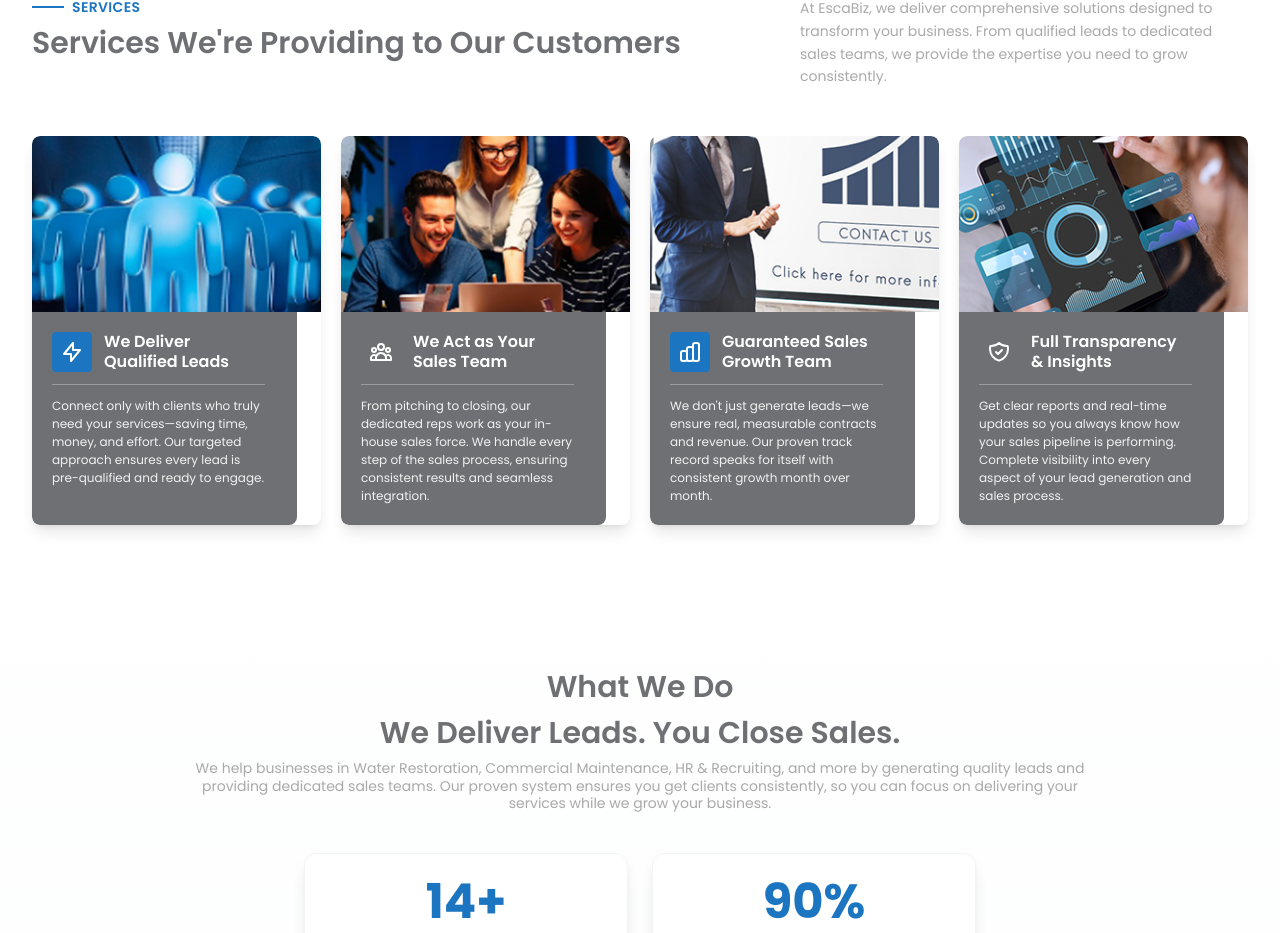
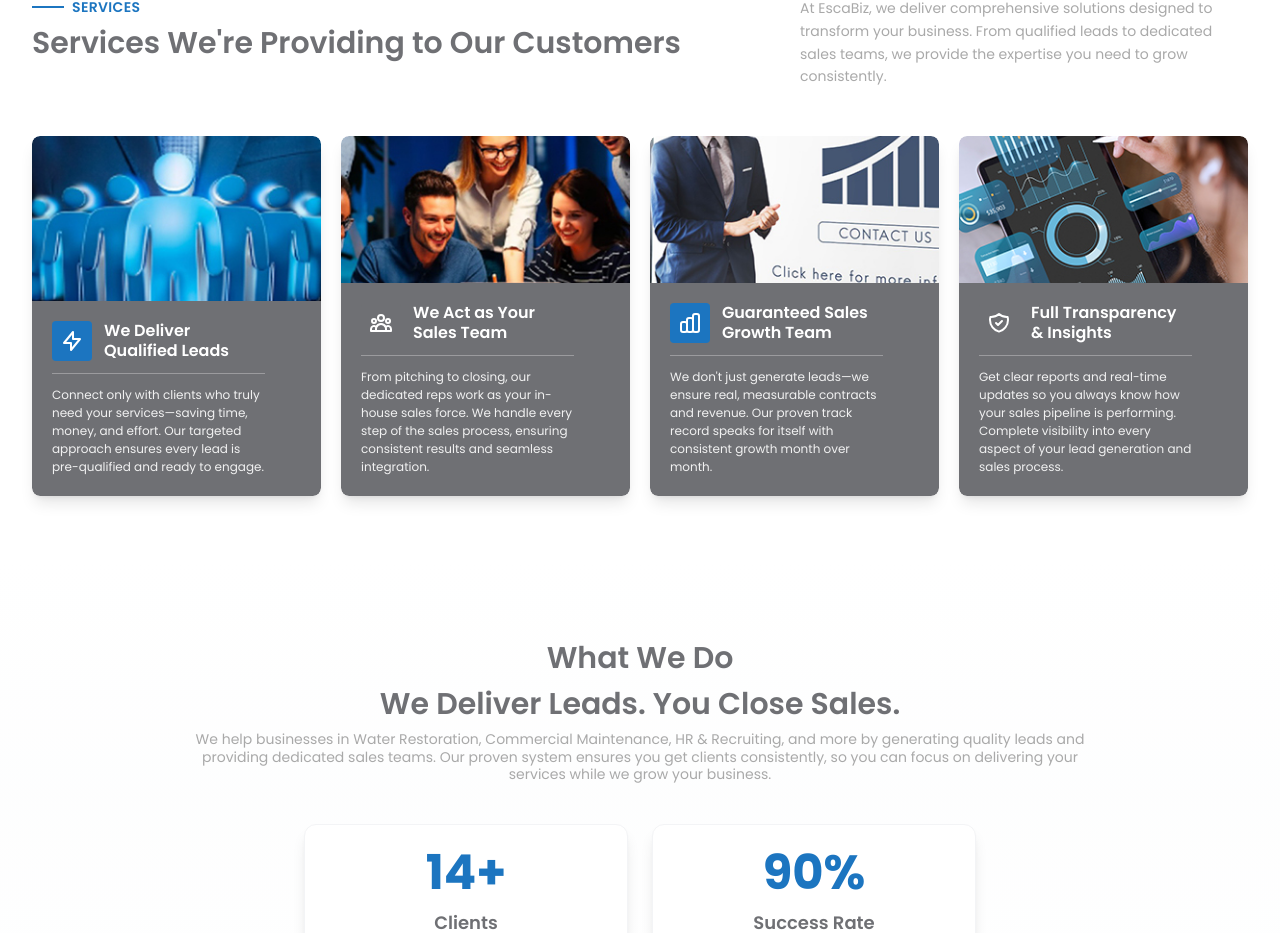
Before and after one commit to Sharmeen-Rauf/escabiz, a Next.js app: page / in a window 1280 px wide. Shown: the part 4019-4952 px from the top of the page. Built offline with nearby package versions, Linux system fonts and the light colour scheme.

Commit message:
Refactor Home page layout and content: adjust text alignment, improve spacing, and enhance visual consistency across various sections, including service cards and headings, for better user engagement and readability.

```diff
--- a/src/app/page.tsx
+++ b/src/app/page.tsx
@@ -963,9 +963,9 @@ export default function Home() {
             {/* Services Cards Grid */}
             <div className="grid grid-cols-1 md:grid-cols-2 lg:grid-cols-4 gap-4 lg:gap-5">
               {/* Card 1: We Deliver Qualified Leads */}
-              <div className="group rounded-lg overflow-hidden shadow-lg hover:shadow-xl transition-all duration-300 bg-white flex flex-col">
+              <div className="group rounded-lg overflow-hidden shadow-lg hover:shadow-xl transition-all duration-300 bg-white flex flex-col relative min-h-[320px] lg:min-h-[360px]">
                 {/* Upper Image Section - Reduced height for more content space */}
-                <div className="relative h-40 lg:h-44 overflow-hidden flex-shrink-0">
+                <div className="relative h-40 lg:h-44 overflow-hidden flex-shrink-0 z-0">
                   <Image
                     src="/1.jpg"
                     alt="We Deliver Qualified Leads"
@@ -974,8 +974,10 @@ export default function Home() {
                   />
                 </div>
 
-                {/* Lower Content Block */}
-                <div className="bg-[#6f7074] p-4 lg:p-5 rounded-b-lg mr-4 lg:mr-6 pr-6 lg:pr-8 group-hover:bg-[#1c75c0] transition-all duration-300 flex-1 flex flex-col">
+                {/* Main Card - Full Width, Covers Image */}
+                <div className="bg-[#6f7074] rounded-b-lg group-hover:bg-[#1c75c0] transition-all duration-300 flex-1 flex flex-col absolute bottom-0 left-0 right-0 w-full min-h-[140px] lg:min-h-[160px]">
+                  {/* Inner Card Container - Positioned on Left with Right Margin */}
+                  <div className="p-4 lg:p-5 pr-6 lg:pr-8 mr-4 lg:mr-6 flex-1 flex flex-col">
                     {/* Icon and Heading Row */}
                     <div className="flex items-start gap-3 mb-3">
                       {/* Icon with Square Background - Blue Theme */}
@@ -1000,11 +1002,12 @@ export default function Home() {
                     </p>
                   </div>
                 </div>
+              </div>
 
               {/* Card 2: We Act as Your Sales Team */}
-              <div className="group rounded-lg overflow-hidden shadow-lg hover:shadow-xl transition-all duration-300 bg-white flex flex-col">
+              <div className="group rounded-lg overflow-hidden shadow-lg hover:shadow-xl transition-all duration-300 bg-white flex flex-col relative min-h-[320px] lg:min-h-[360px]">
                 {/* Upper Image Section - Reduced height for more content space */}
-                <div className="relative h-40 lg:h-44 overflow-hidden flex-shrink-0">
+                <div className="relative h-40 lg:h-44 overflow-hidden flex-shrink-0 z-0">
                   <Image
                     src="/2.jpg"
                     alt="We Act as Your Sales Team"
@@ -1013,8 +1016,10 @@ export default function Home() {
                   />
                 </div>
 
-                {/* Lower Content Block */}
-                <div className="bg-[#6f7074] p-4 lg:p-5 rounded-b-lg mr-4 lg:mr-6 pr-6 lg:pr-8 group-hover:bg-[#1c75c0] transition-all duration-300 flex-1 flex flex-col">
+                {/* Main Card - Full Width, Covers Image */}
+                <div className="bg-[#6f7074] rounded-b-lg group-hover:bg-[#1c75c0] transition-all duration-300 flex-1 flex flex-col absolute bottom-0 left-0 right-0 w-full min-h-[140px] lg:min-h-[160px]">
+                  {/* Inner Card Container - Positioned on Left with Right Margin */}
+                  <div className="p-4 lg:p-5 pr-6 lg:pr-8 mr-4 lg:mr-6 flex-1 flex flex-col">
                     {/* Icon and Heading Row */}
                     <div className="flex items-start gap-3 mb-3">
                       {/* Icon with Square Background - Grey Theme */}
@@ -1039,11 +1044,12 @@ export default function Home() {
                     </p>
                   </div>
                 </div>
+              </div>
 
               {/* Card 3: Guaranteed Sales Growth Team */}
-              <div className="group rounded-lg overflow-hidden shadow-lg hover:shadow-xl transition-all duration-300 bg-white flex flex-col">
+              <div className="group rounded-lg overflow-hidden shadow-lg hover:shadow-xl transition-all duration-300 bg-white flex flex-col relative min-h-[320px] lg:min-h-[360px]">
                 {/* Upper Image Section - Reduced height for more content space */}
-                <div className="relative h-40 lg:h-44 overflow-hidden flex-shrink-0">
+                <div className="relative h-40 lg:h-44 overflow-hidden flex-shrink-0 z-0">
                   <Image
                     src="/3.jpg"
                     alt="Guaranteed Sales Growth Team"
@@ -1052,8 +1058,10 @@ export default function Home() {
                   />
                 </div>
 
-                {/* Lower Content Block */}
-                <div className="bg-[#6f7074] p-4 lg:p-5 rounded-b-lg mr-4 lg:mr-6 pr-6 lg:pr-8 group-hover:bg-[#1c75c0] transition-all duration-300 flex-1 flex flex-col">
+                {/* Main Card - Full Width, Covers Image */}
+                <div className="bg-[#6f7074] rounded-b-lg group-hover:bg-[#1c75c0] transition-all duration-300 flex-1 flex flex-col absolute bottom-0 left-0 right-0 w-full min-h-[140px] lg:min-h-[160px]">
+                  {/* Inner Card Container - Positioned on Left with Right Margin */}
+                  <div className="p-4 lg:p-5 pr-6 lg:pr-8 mr-4 lg:mr-6 flex-1 flex flex-col">
                     {/* Icon and Heading Row */}
                     <div className="flex items-start gap-3 mb-3">
                       {/* Icon with Square Background - Blue Theme */}
@@ -1078,11 +1086,12 @@ export default function Home() {
                   </p>
                 </div>
               </div>
+            </div>
 
               {/* Card 4: Full Transparency & Insights */}
-              <div className="group rounded-lg overflow-hidden shadow-lg hover:shadow-xl transition-all duration-300 bg-white flex flex-col">
+              <div className="group rounded-lg overflow-hidden shadow-lg hover:shadow-xl transition-all duration-300 bg-white flex flex-col relative min-h-[320px] lg:min-h-[360px]">
                 {/* Upper Image Section - Reduced height for more content space */}
-                <div className="relative h-40 lg:h-44 overflow-hidden flex-shrink-0">
+                <div className="relative h-40 lg:h-44 overflow-hidden flex-shrink-0 z-0">
                   <Image
                     src="/4.jpg"
                     alt="Full Transparency & Insights"
@@ -1091,8 +1100,10 @@ export default function Home() {
                   />
                 </div>
 
-                {/* Lower Content Block */}
-                <div className="bg-[#6f7074] p-4 lg:p-5 rounded-b-lg mr-4 lg:mr-6 pr-6 lg:pr-8 group-hover:bg-[#1c75c0] transition-all duration-300 flex-1 flex flex-col">
+                {/* Main Card - Full Width, Covers Image */}
+                <div className="bg-[#6f7074] rounded-b-lg group-hover:bg-[#1c75c0] transition-all duration-300 flex-1 flex flex-col absolute bottom-0 left-0 right-0 w-full min-h-[140px] lg:min-h-[160px]">
+                  {/* Inner Card Container - Positioned on Left with Right Margin */}
+                  <div className="p-4 lg:p-5 pr-6 lg:pr-8 mr-4 lg:mr-6 flex-1 flex flex-col">
                     {/* Icon and Heading Row */}
                     <div className="flex items-start gap-3 mb-3">
                       {/* Icon with Square Background - Grey Theme */}
@@ -1115,6 +1126,7 @@ export default function Home() {
                     <p className="text-xs text-white/90 leading-normal font-normal text-left flex-1">
                       Get clear reports and real-time updates so you always know how your sales pipeline is performing. Complete visibility into every aspect of your lead generation and sales process.
                     </p>
+                  </div>
                 </div>
               </div>
             </div>
```
Lines whose indentation alone changed are shown as unchanged.
